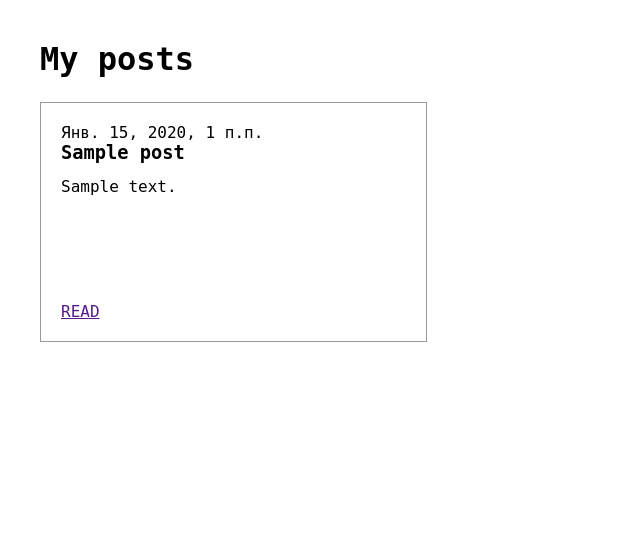
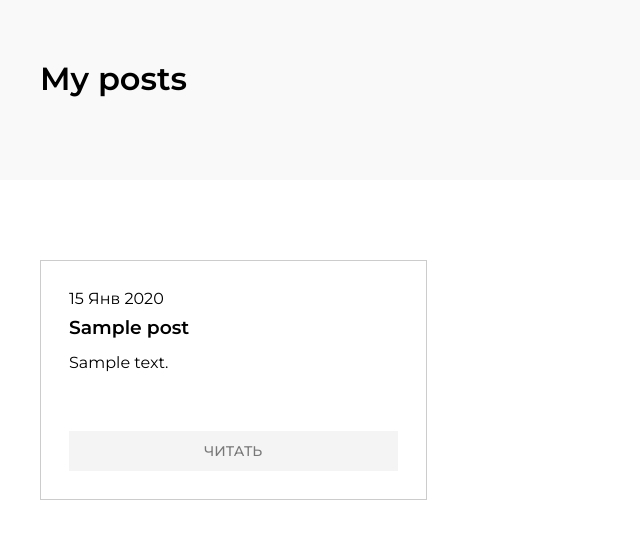
Before and after one commit to hacktivision/djangoblog, a Django app: page /posts/ in a window 1280 px wide. Shown: the top 539 px of the page, without its empty margins (0-640 px from the left). Run offline with Django 3.2, Linux system fonts and the light colour scheme; tables that the repository leaves empty hold one stand-in row (values such as "Sample post").

Commit message:
Add stitc files and base template

```diff
--- /dev/null
+++ b/blog/static/css/blog.css
@@ -0,0 +1,83 @@
+html,
+body{
+    font-family: 'Montserrat', sans-serif;
+}
+*{
+    margin: 0;
+    padding: 0;
+    box-sizing: border-box;
+}
+h1, h2, h3, h4 {
+    margin-bottom: 0.75em;
+}
+p {
+    margin-bottom: 0.5em;
+}
+.layuot {
+
+}
+.hero {
+    display: flex;
+    align-items: center;
+    justify-content: flex-start;
+    min-height: 180px;
+    background-color: #f9f9f9;
+    margin-bottom: 5em;
+}
+.container {
+    margin: 0 auto;
+    max-width: 1600px;
+    padding: 0 40px;
+    flex: 1;
+}
+.grid {
+    display: flex;
+    flex-wrap: wrap;
+    margin-top: -20px;
+    margin-left: -20px;
+}
+
+.tile {
+    display: block;
+    width: 33.333%;
+    padding-left: 20px;
+    padding-top: 20px;
+}
+
+.post {
+    display: flex;
+    flex-direction: column;
+    border: 1px solid #ccc;
+    padding: 28px;
+    height: 100%;
+    min-height: 240px;
+    transition: border-color 0.2s;
+}
+.post:hover {
+    border-color: #999;
+}
+
+.more-button {
+    display: flex;
+    align-items: center;
+    justify-content: center;
+    height: 40px;
+    padding: 0 2.5em;
+    font-size: 87.5%;
+    font-weight: 500;
+    background-color: #f4f4f4;
+    color: #787878;
+    text-decoration: none;
+    text-transform: uppercase;
+    transition: all 0.2s;
+}
+
+.more-button:hover {
+    background-color: #f7f7f7;
+    color: #454545;
+}
+
+.post-body{
+    flex: 1;
+    padding-bottom: 20px;
+}
--- /dev/null
+++ b/blog/templates/blog/base.html
@@ -0,0 +1,22 @@
+{% load static %}
+<!DOCTYPE html>
+<html lang="en">
+<head>
+    <meta charset="UTF-8">
+    <meta http-equiv="X-UA-Compatible" content="IE=edge">
+    <meta name="viewport" content="width=device-width, initial-scale=1.0">
+    <title>{% block title %}{% endblock title %}</title>
+    <link rel="preconnect" href="https://fonts.gstatic.com">
+    <link href="https://fonts.googleapis.com/css2?family=Montserrat:wght@400;500;600&display=swap" rel="stylesheet">
+    <link rel="stylesheet" href="{% static 'css/blog.css' %}">
+</head>
+<body>
+<div class="layuot">
+    {% block header %}{% endblock header %}
+    <div class="container">
+    {% block content %} {% endblock content %}
+    </div>
+</div>
+
+</body>
+</html>
--- a/blog/templates/blog/posts.html
+++ b/blog/templates/blog/posts.html
@@ -1,79 +1,25 @@
-<!DOCTYPE html>
-<html lang="en">
-<head>
-    <meta charset="UTF-8">
-    <meta http-equiv="X-UA-Compatible" content="IE=edge">
-    <meta name="viewport" content="width=device-width, initial-scale=1.0">
-    <title>{{ title }}</title>
-    <style>
-        html{
-            font-family: 'monospace';
-        }
-        *{
-            margin: 0;
-            padding: 0;
-            box-sizing: border-box;
-        }
-        h1, h2, h3, h4 {
-            margin-bottom: 0.75em;
-        }
-        .layuot {
-            padding: 40px 0;
-        }
-        .container {
-            margin: 0 auto;
-            max-width: 1600px;
-            padding: 0 40px;
-        }
-        .grid {
-            display: flex;
-            flex-wrap: wrap;
-            margin-top: -20px;
-            margin-left: -20px;
-        }
+{% extends 'blog/base.html' %}
 
-        .tile {
-            display: block;
-            width: 33.333%;
-            padding-left: 20px;
-            padding-top: 20px;
-        }
 
-        .post {
-            display: flex;
-            flex-direction: column;
-            border: 1px solid #999;
-            padding: 20px;
-            height: 100%;
-            min-height: 240px;
-        }
-        .post:hover {
-            border-color: #ccc;
-            transition: border 0.2s;
-        }
-        .post-body{
-            flex: 1;
-        }
-    </style>
-</head>
-<body>
-<div class="layuot">
+{% block title %}{{ title }}{% endblock title %}
+{% block header %}
+    <div class="hero">
         <div class="container">
             <h1>{{ title }}</h1>
+        </div>
+    </div>
+{% endblock header %}
+{% block content %}
 <div class="grid">
     {% for post in posts %}
     <div class="tile">
         <div class="post" id="{{ count }}">
-                    <p>{{ post.published_date }}</p>
+            <p>{{ post.published_date|date:"d M Y" }}</p>
             <h3>{{ post.title }}</h3>
             <div class="post-body">{{ post.text|truncatechars:100|linebreaksbr }}</div>
-                    <a href="">READ</a>
+            <a href="" class="more-button">ЧИТАТЬ</a>
         </div>
     </div>
     {% endfor %}
 </div>
-    </div>
-</div>
-
-</body>
-</html>
+{% endblock content %}
--- a/blog/urls.py
+++ b/blog/urls.py
@@ -1,8 +1,10 @@
 from django.urls import path
+from django.conf import settings
+from django.conf.urls.static import static
 
 from .views import posts_list, post_detail
 
 urlpatterns = [
     path('', posts_list, name='posts_list'),
     path('<int:post_id>', post_detail, name='post_detail'),
-]
+] + static(settings.STATIC_URL, document_root=settings.STATIC_ROOT)
```
Also changed, not shown: blog/templates/blog/post_detail.html (deleted, +0 -60 lines). Lines whose indentation alone changed are shown as unchanged.
